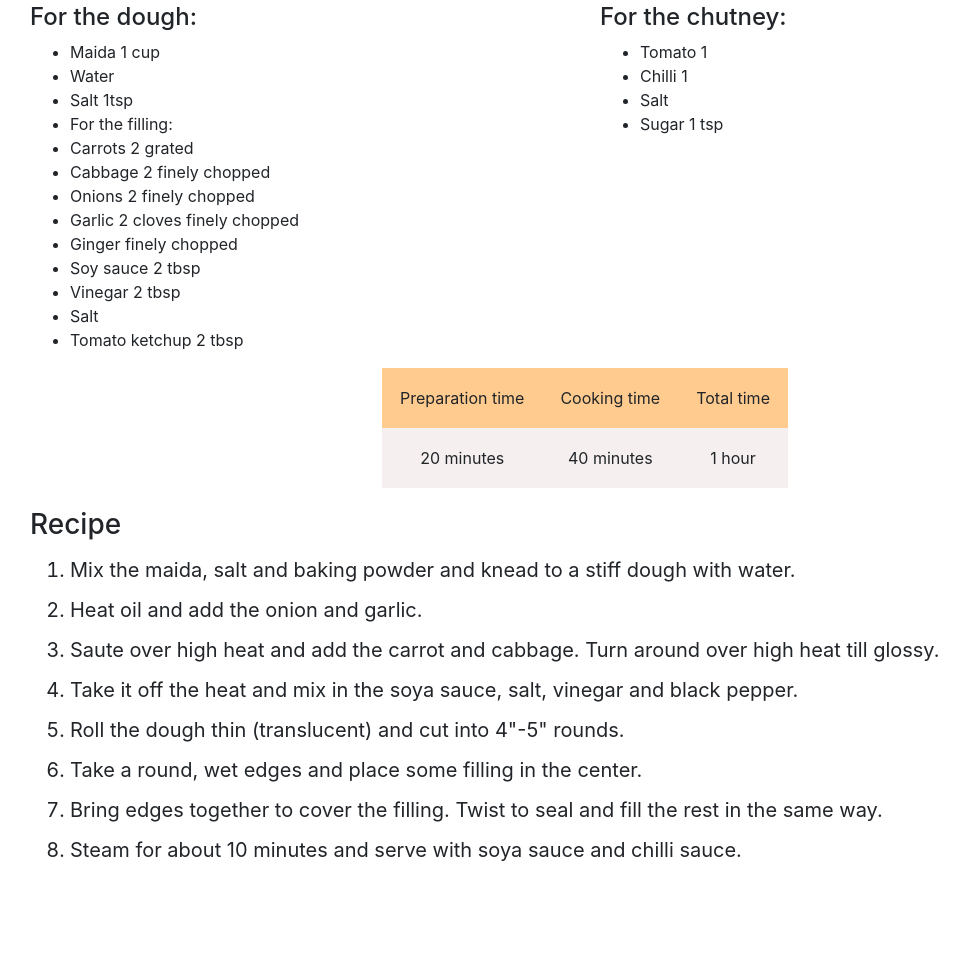
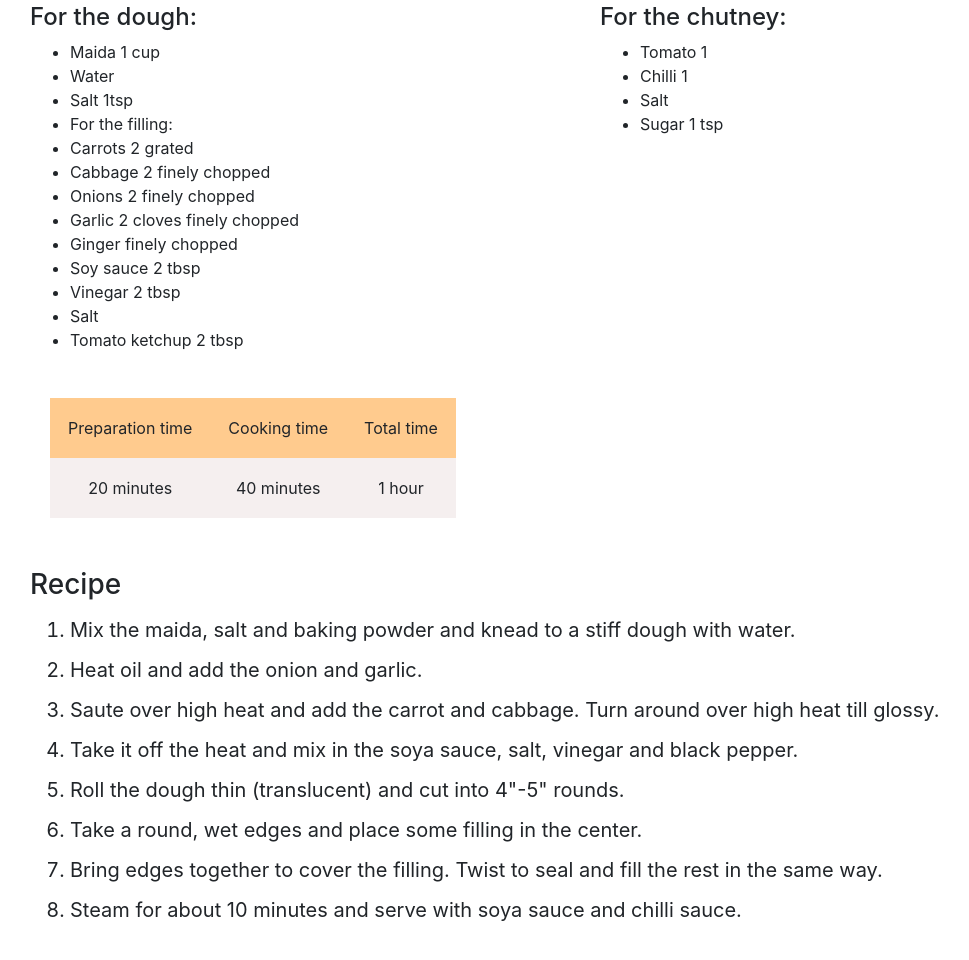
Before and after one commit to NullCrew/food-blog, a website: page index.html in a window 1280 px wide. Shown: the part 950-1910 px from the top of the page, without its empty margins (55-1024 px from the left). Before the commit the page ends 1856 px from the top, so only its background shows below. Drawn offline with nearby package versions, Linux system fonts and the light colour scheme.

Commit message:
Revert "UX improvement"

```diff
--- a/index.html
+++ b/index.html
@@ -84,10 +84,8 @@
 
     </div>
 
-    <!-- Made changes to the table, added text-align: center and margin:auto properties to get the table to the center of the page -->
-    <div class="text-center w-100">
-      <div class="stats m-auto">
-        <table style="margin:auto">
+    <div class="stats">
+      <table>
         <tr class="thead">
           <td>Preparation time</td>
           <td>Cooking time</td>
@@ -99,7 +97,6 @@
           <td>1 hour</td>
         </tr>
       </table>
-      </div>
     </div>
     <!-- Recipe -->
 
```
Lines whose indentation alone changed are shown as unchanged.
